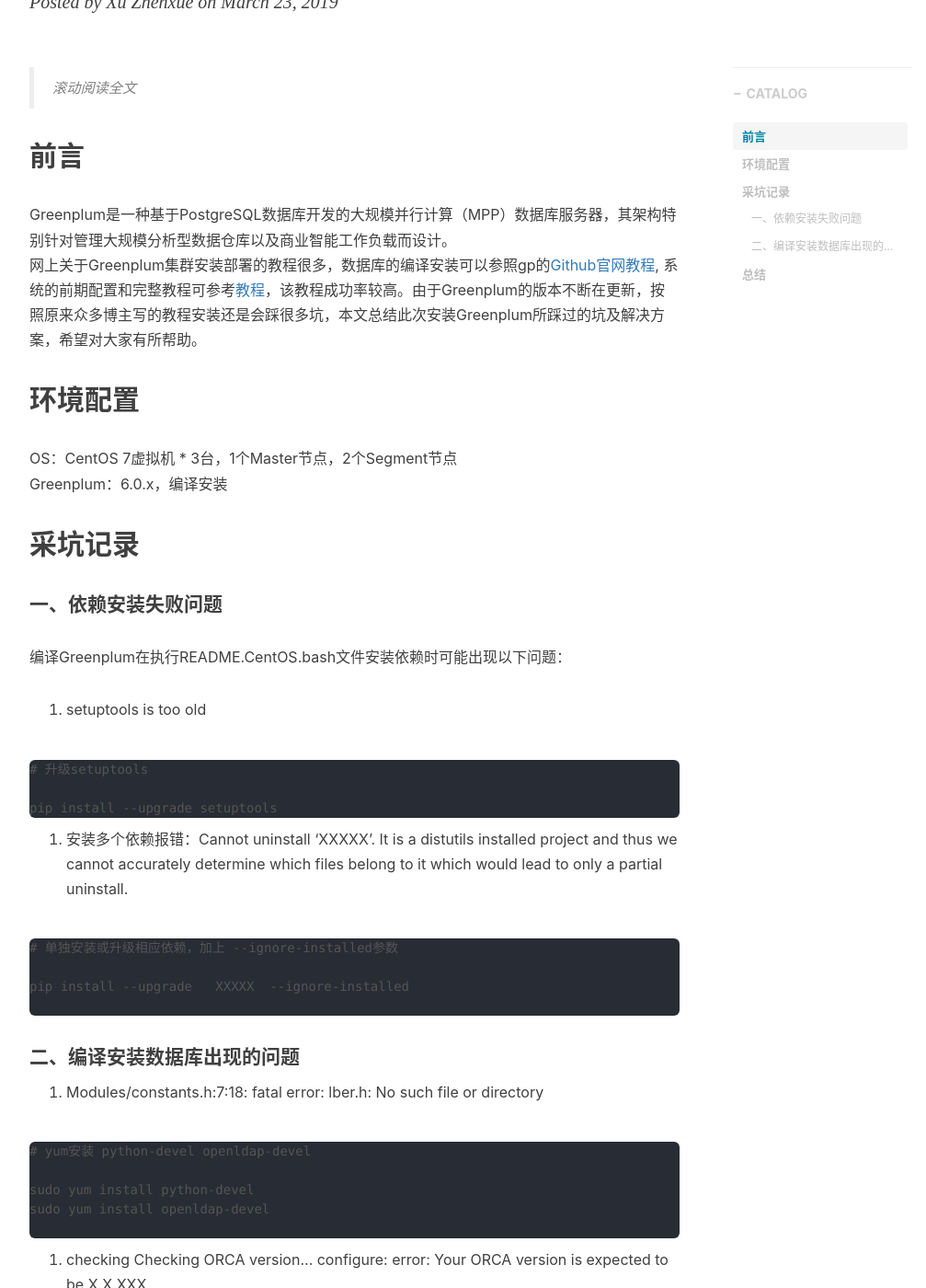
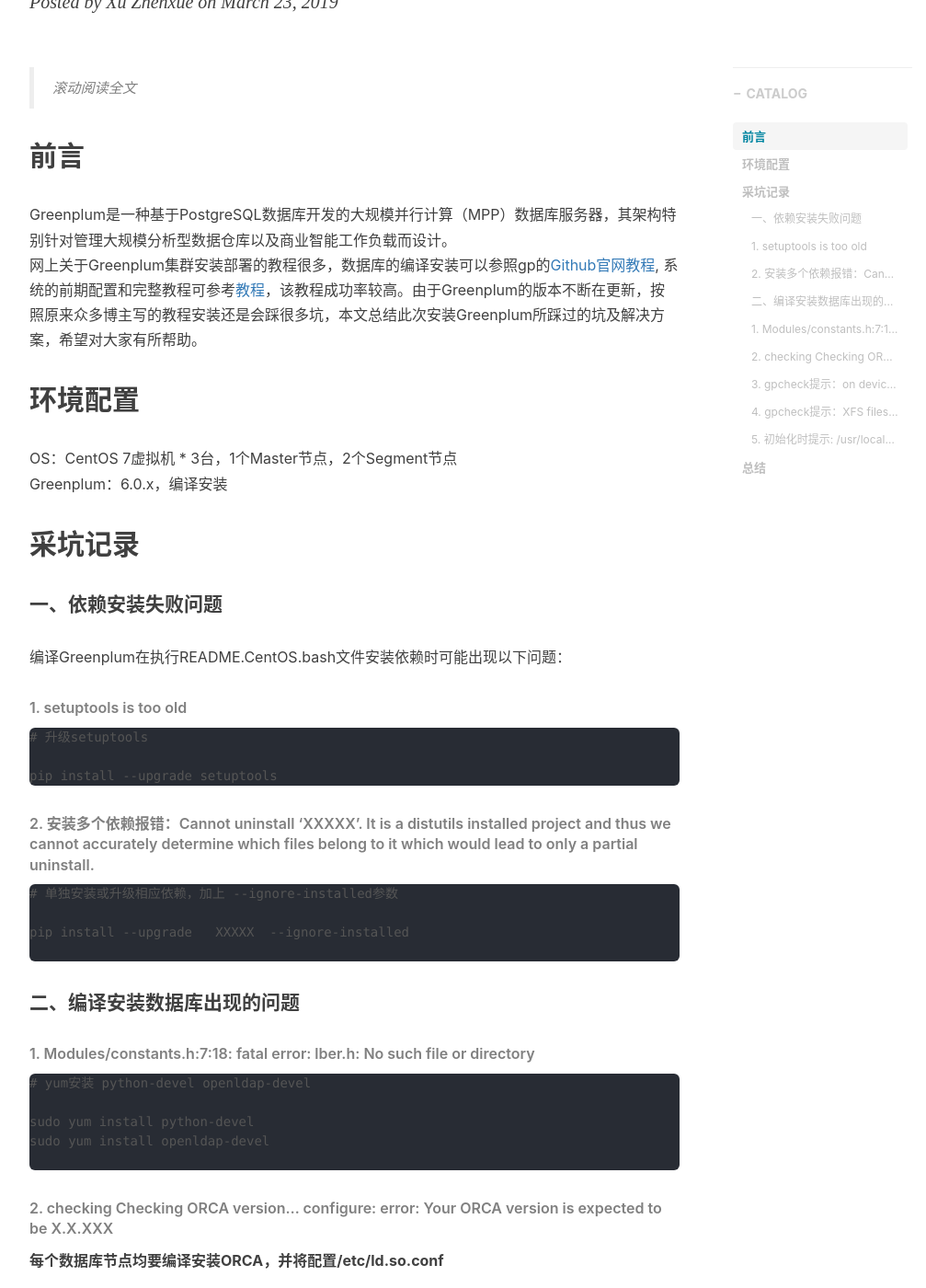
Before and after one commit to popsiclexu/popsiclexu.github.io, a Jekyll site: the page built from _posts/2019-03-23-Greenplum-installing.markdown, in a window 1280 px wide and 1400 px high, scrolled down 322 px. Shown: the whole window at 92% size, without its empty margins (233-1240 px from the left). Built offline with Jekyll 4.4.1, drawn with Linux system fonts in a browser that asks for light colours; nearby versions of some CDN libraries; comment, search, counter and statistics services are not loaded; some of the changed text lies outside the part shown.

Commit message:
update post

````diff
--- a/_posts/2019-03-23-Greenplum-installing.markdown
+++ b/_posts/2019-03-23-Greenplum-installing.markdown
@@ -28,7 +28,7 @@
 
 #### 一、依赖安装失败问题
 编译Greenplum在执行README.CentOS.bash文件安装依赖时可能出现以下问题：
-1. setuptools is too old
+###### 1. setuptools is too old
 
 ```
 # 升级setuptools
@@ -36,7 +36,7 @@
 pip install --upgrade setuptools
 ```
 
-2. 安装多个依赖报错：Cannot uninstall 'XXXXX'. It is a distutils installed project and thus we cannot accurately determine which files belong to it which would lead to only a partial uninstall.
+###### 2. 安装多个依赖报错：Cannot uninstall 'XXXXX'. It is a distutils installed project and thus we cannot accurately determine which files belong to it which would lead to only a partial uninstall.
 
 ```
 # 单独安装或升级相应依赖，加上 --ignore-installed参数
@@ -47,7 +47,7 @@
 
 #### 二、编译安装数据库出现的问题
 
-1. Modules/constants.h:7:18: fatal error: lber.h: No such file or directory
+###### 1. Modules/constants.h:7:18: fatal error: lber.h: No such file or directory
 
 ```
 # yum安装 python-devel openldap-devel
@@ -56,7 +56,7 @@
 sudo yum install openldap-devel
 
 ```
-2. checking Checking ORCA version… configure: error: Your ORCA version is expected to be X.X.XXX
+###### 2. checking Checking ORCA version… configure: error: Your ORCA version is expected to be X.X.XXX
 **每个数据库节点均要编译安装ORCA，并将配置/etc/ld.so.conf**
 
 ```
@@ -75,7 +75,7 @@
 # 刷新动态链接库缓存
 ldconfig
 ```
-3. gpcheck提示：on device (/dev/sda3) blockdev readahead value '8192' does not match expected value '16384'
+###### 3. gpcheck提示：on device (/dev/sda3) blockdev readahead value '8192' does not match expected value '16384'
 
 
 ```
@@ -88,7 +88,7 @@
 ```
 
 
-4. gpcheck提示：XFS filesystem on device /dev/sda3 has 5 XFS mount options and 1 are expected
+###### 4. gpcheck提示：XFS filesystem on device /dev/sda3 has 5 XFS mount options and 1 are expected
 
 ```
 # 执行df查看自己的数据目录改在的磁盘，修改数据所在磁盘的参数即可，其他磁盘的报错信息可以忽略
@@ -101,7 +101,7 @@
 # 修改后
 UUID=203ac506-a2fb-4465-88ac-df2caefd3268 /data xfs     defaults,allocsize=16348k,inode64,noatime        0 0
 ```
-5. 初始化时提示: /usr/local/gpdb/bin/postgres: error while loading shared libraries: libgpopt.so.3: cannot open shared object file: No such file or directory
+###### 5. 初始化时提示: /usr/local/gpdb/bin/postgres: error while loading shared libraries: libgpopt.so.3: cannot open shared object file: No such file or directory
 解决的方法也很简单，这个文件实际是在/usr/local/lib里面，把这个目录加进/usr/local/gpdb/greenplum_path.sh文件的LD_LIBRARY_PATH配置中。
 
 ## 总结
````
